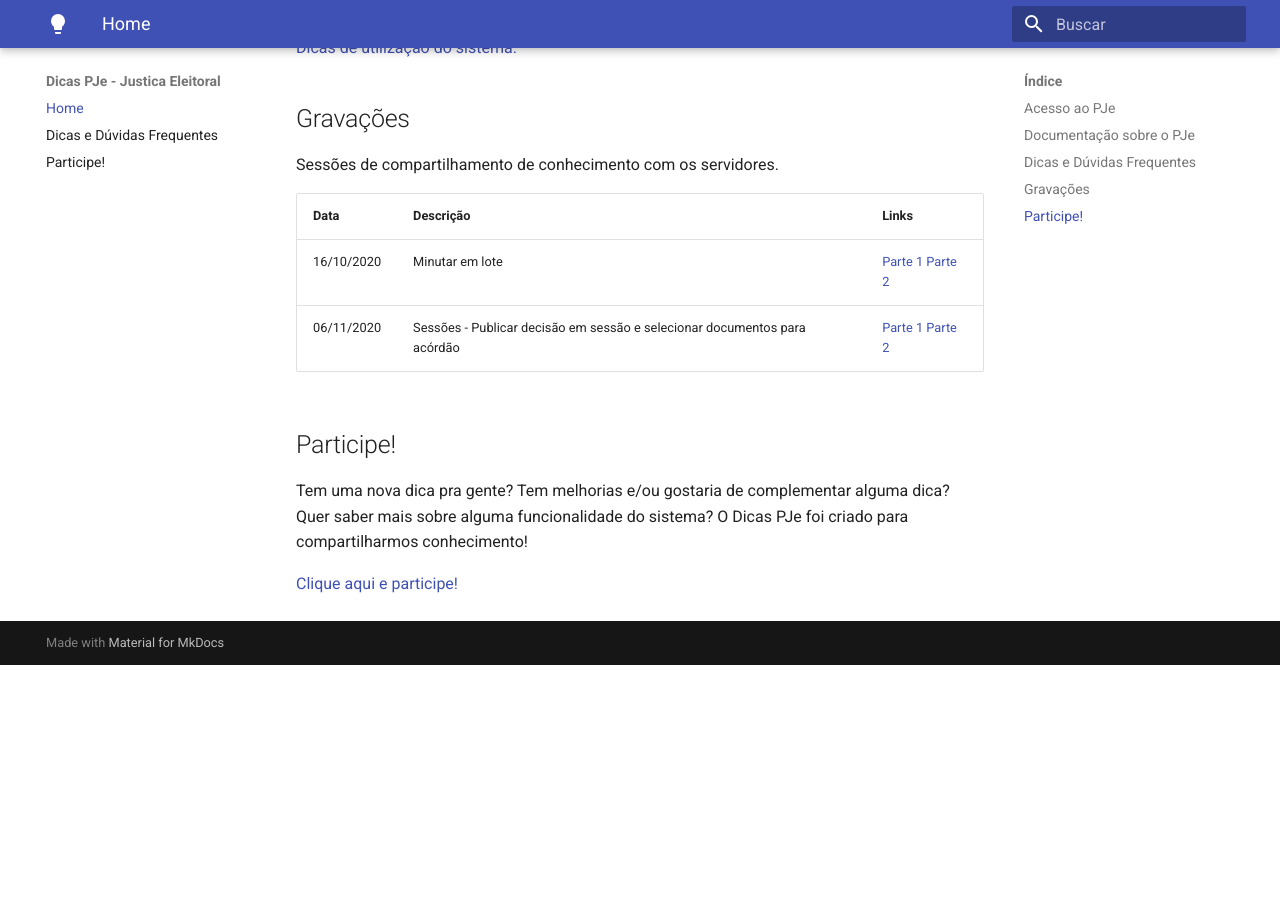
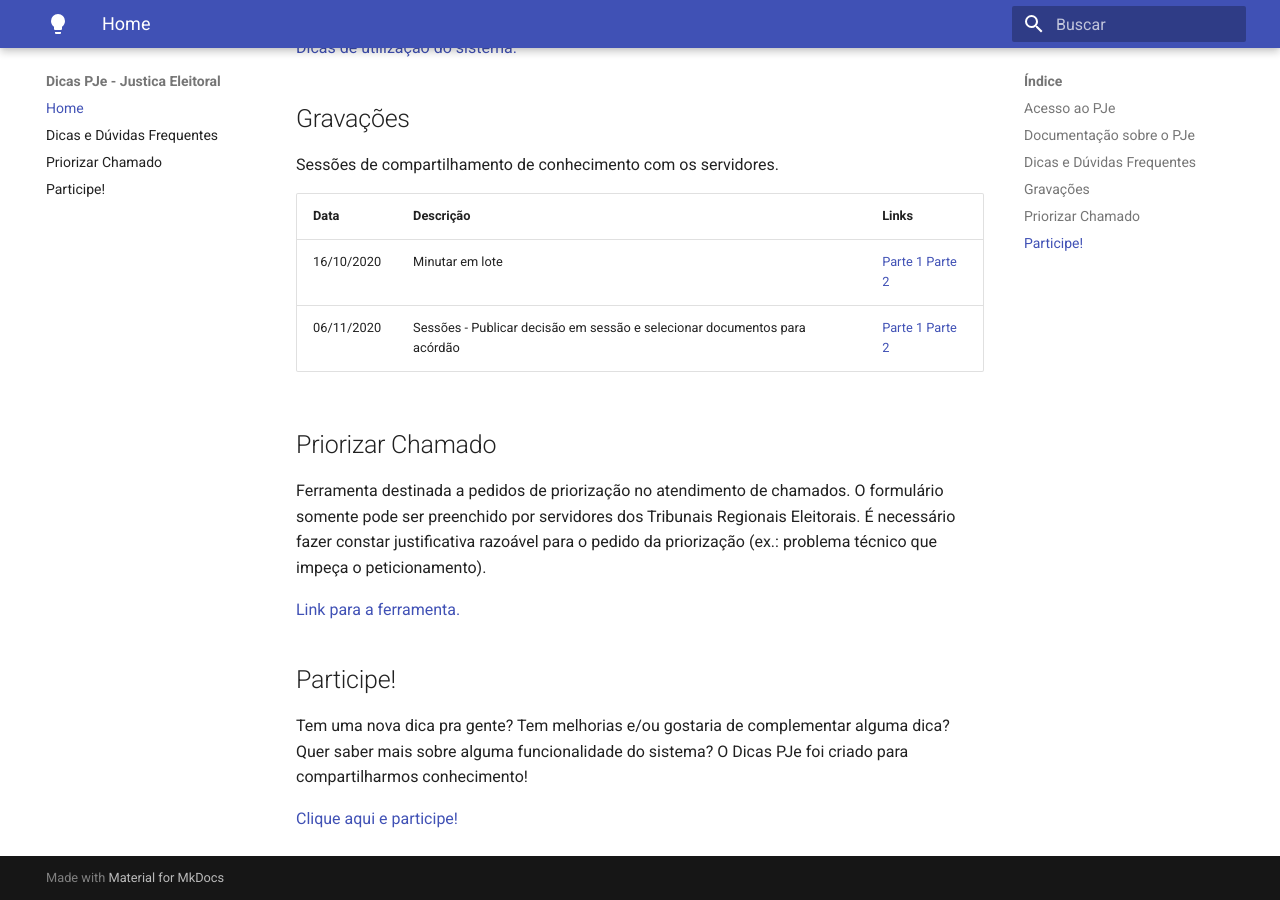
Before and after one commit to PJeJE/dicas_versao_1, an MkDocs documentation site: the page built from docs/index.md, in a window 1280 px wide and 900 px high, scrolled down 675 px. Built offline with MkDocs 1.6.1 and Material for MkDocs 9.7.7, drawn with Linux system fonts in a browser that asks for light colours; nearby versions of some CDN libraries; before the commit the page ends 1340 px from its top, so only the background shows below that.

Commit message:
prioridade de chamado

```diff
--- a/docs/index.md
+++ b/docs/index.md
@@ -26,6 +26,11 @@ Sessões de compartilhamento de conhecimento com os servidores.
 | 06/11/2020 |    Sessões - Publicar decisão em sessão e selecionar documentos para acórdão   |   [Parte 1](https://www.dropbox.com/s/q7tm6cbsrr5842u/pje2grauprimeirareuniaoaspje%20on%202020-11-06%2018-04.mp4?dl=0) [Parte 2](https://www.dropbox.com/s/q4pf7j9kym8poux/pje2grauprimeirareuniaoaspje%20on%202020-11-06%2018-26.mp4?dl=0) |
 
 
+## Priorizar Chamado
+
+Ferramenta destinada a pedidos de priorização no atendimento de chamados. O formulário somente pode ser preenchido por servidores dos Tribunais Regionais Eleitorais. É necessário fazer constar justificativa razoável para o pedido da priorização (ex.: problema técnico que impeça o peticionamento).
+
+[Link para a ferramenta.](prioridade.md)
 ## Participe!
 
 Tem uma nova dica pra gente? Tem melhorias e/ou gostaria de complementar alguma dica? Quer saber mais sobre alguma funcionalidade do sistema? O Dicas PJe foi criado para compartilharmos conhecimento!
--- a/mkdocs.yml
+++ b/mkdocs.yml
@@ -2,6 +2,7 @@ site_name: Dicas PJe - Justica Eleitoral
 nav:
     - Home: 'index.md'
     - Dicas e Dúvidas Frequentes: 'dicas.md'
+    - Priorizar Chamado: 'prioridade.md'
     - Participe!: 'participe.md'
 plugins:
     - search:
```
